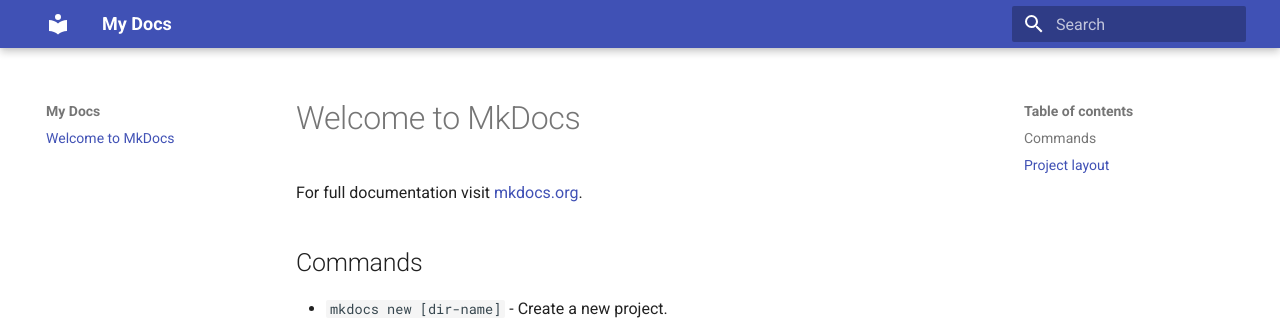
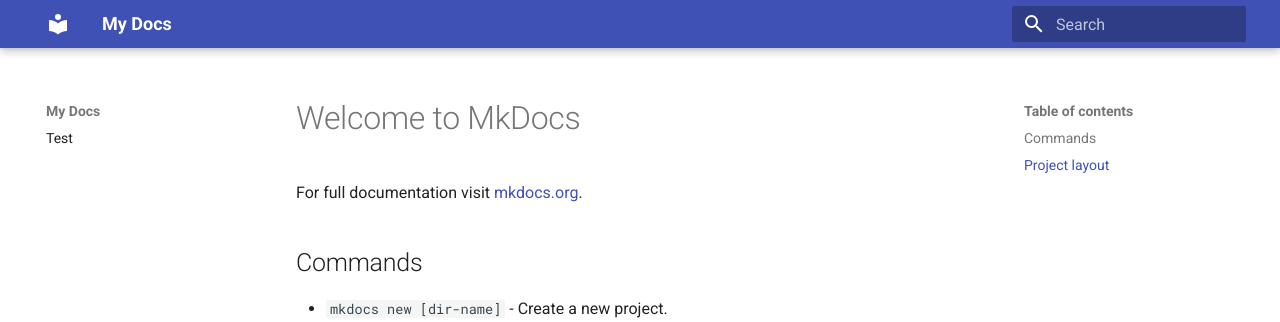
Before and after one commit to kannwism/hh-docs, an MkDocs documentation site: the page built from docs/index.md, in a window 1280 px wide. Shown: the top 322 px of the page. Built offline with MkDocs 1.6.1 and Material for MkDocs 9.7.7, drawn with Linux system fonts in a browser that asks for light colours.

Commit message:
Add files via edge function: mkdocs.yml

```diff
--- a/mkdocs.yml
+++ b/mkdocs.yml
@@ -1,3 +1,5 @@
 site_name: My Docs
 theme:
   name: material
+nav:
+  - Test: test.md
```
